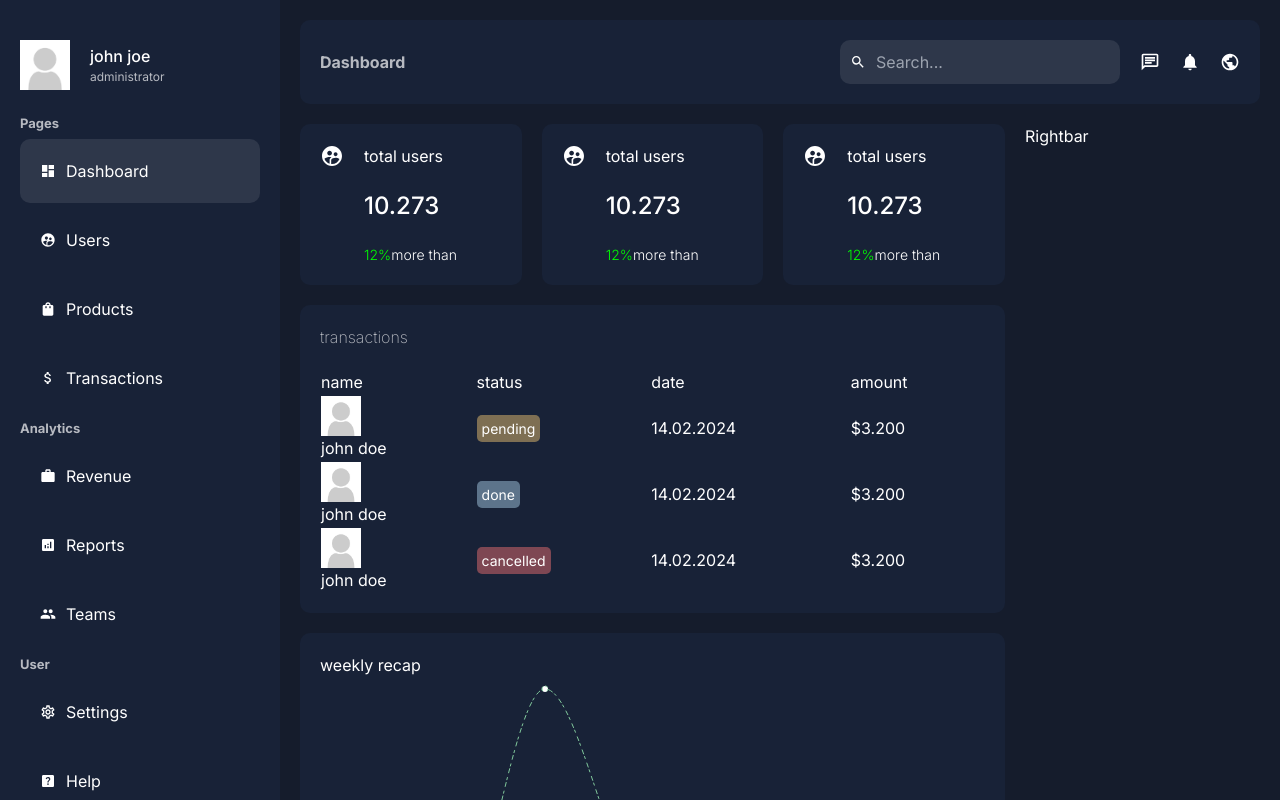
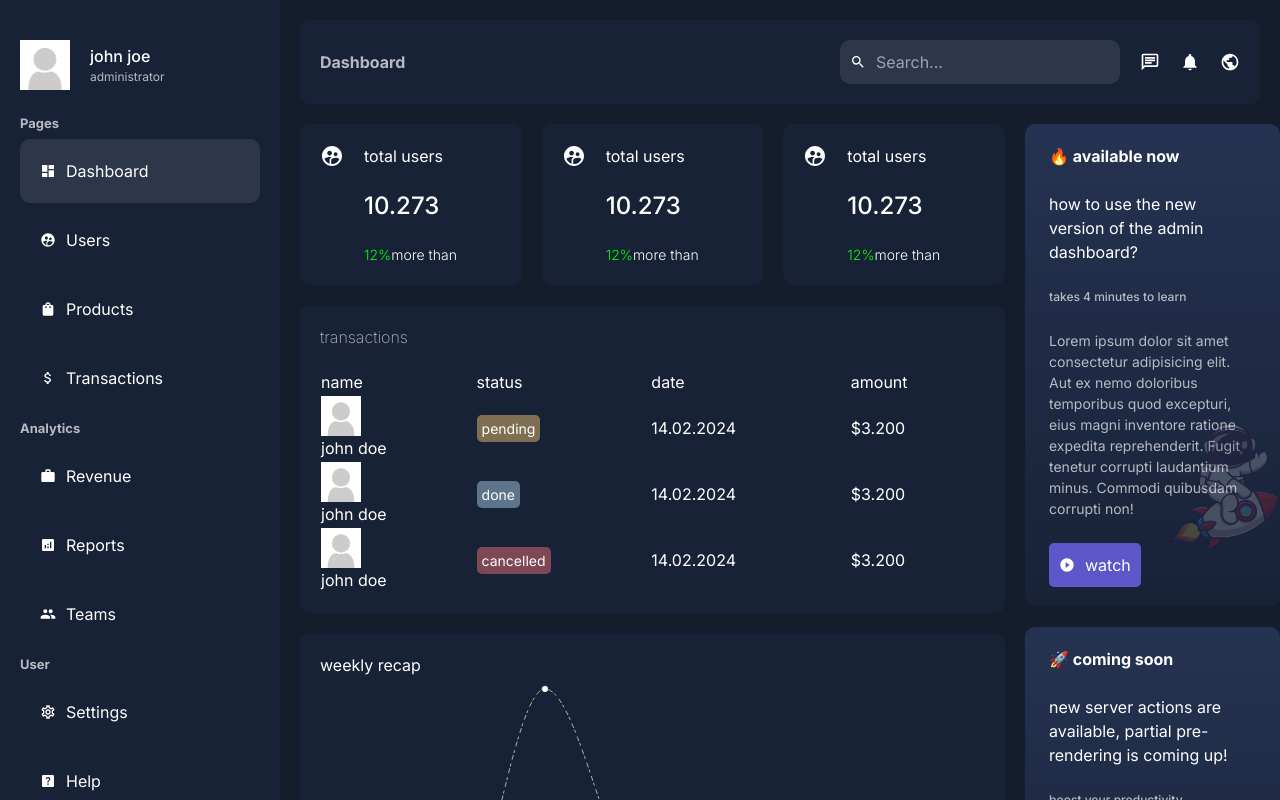
Before and after one commit to biniruu/admin-dashboard-nextjs14, a Next.js app: page /dashboard in a window 1280 px wide. Shown: the top 800 px of the page. Built offline with nearby package versions, Linux system fonts and the light colour scheme.

Commit message:
feat: build Rightbar

```diff
--- a/src/app/dashboard/rightbar/Rightbar.tsx
+++ b/src/app/dashboard/rightbar/Rightbar.tsx
@@ -1,5 +1,47 @@
+import Image from 'next/image'
+import { MdPlayCircleFilled, MdReadMore } from 'react-icons/md'
+
+import styles from './rightbar.module.css'
+
 function Rightbar() {
-  return <div>Rightbar</div>
+  return (
+    <div className={styles.container}>
+      <div className={styles.item}>
+        <div className={styles['bg-container']}>
+          <Image src="/astronaut.png" alt="" fill className={styles.bg} />
+        </div>
+        <div className={styles.text}>
+          <div className={styles.notification}>🔥 available now</div>
+          <h3 className={styles.title}>how to use the new version of the admin dashboard?</h3>
+          <div className={styles.subtitle}>takes 4 minutes to learn</div>
+          <p className={styles.desc}>
+            Lorem ipsum dolor sit amet consectetur adipisicing elit. Aut ex nemo doloribus temporibus quod excepturi,
+            eius magni inventore ratione expedita reprehenderit. Fugit tenetur corrupti laudantium minus. Commodi
+            quibusdam corrupti non!
+          </p>
+          <button className={styles.button}>
+            <MdPlayCircleFilled />
+            watch
+          </button>
+        </div>
+      </div>
+      <div className={styles.item}>
+        <div className={styles.text}>
+          <div className={styles.notification}>🚀 coming soon</div>
+          <h3 className={styles.title}>new server actions are available, partial pre-rendering is coming up!</h3>
+          <div className={styles.subtitle}>boost your productivity</div>
+          <p className={styles.desc}>
+            Lorem ipsum dolor sit amet consectetur adipisicing elit. Reprehenderit eius libero perspiciatis recusandae
+            possimus.
+          </p>
+          <button className={styles.button}>
+            <MdReadMore />
+            learn
+          </button>
+        </div>
+      </div>
+    </div>
+  )
 }
 
 export default Rightbar
--- a/src/app/dashboard/rightbar/rightbar.module.css
+++ b/src/app/dashboard/rightbar/rightbar.module.css
@@ -0,0 +1,58 @@
+.container {
+  position: fixed;
+}
+
+.item {
+  background: linear-gradient(to top, #182237, #253352);
+  border-radius: 0.625rem;
+  margin-bottom: 1.25rem;
+  padding: 1.25rem 1.5rem;
+  position: relative;
+}
+
+.bg-container {
+  bottom: 0;
+  height: 50%;
+  position: absolute;
+  right: 0;
+  width: 50%;
+}
+
+.bg {
+  object-fit: contain;
+  opacity: 0.2;
+}
+
+.text {
+  display: flex;
+  flex-direction: column;
+  gap: 1.5rem;
+}
+
+.notification {
+  font-weight: bold;
+}
+
+.subtitle {
+  color: var(--text-soft);
+  font-size: 0.75rem;
+  font-weight: 500;
+}
+
+.desc {
+  color: var(--text-soft);
+  font-size: 0.875rem;
+}
+
+.button {
+  align-items: center;
+  background-color: #5d57c9;
+  border: none;
+  border-radius: 0.3125rem;
+  color: white;
+  cursor: pointer;
+  display: flex;
+  gap: 0.625rem;
+  padding: 0.625rem;
+  width: max-content;
+}
```
